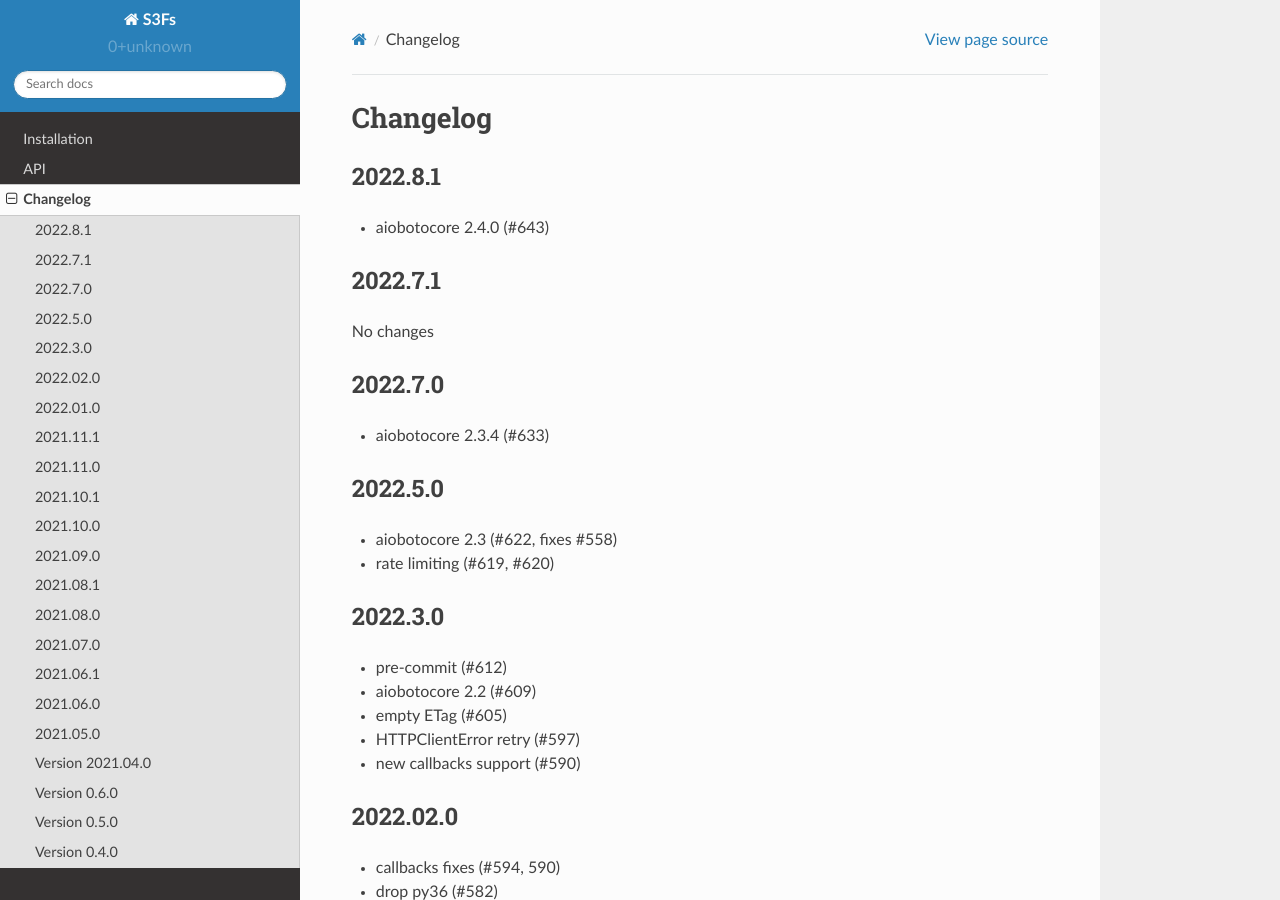
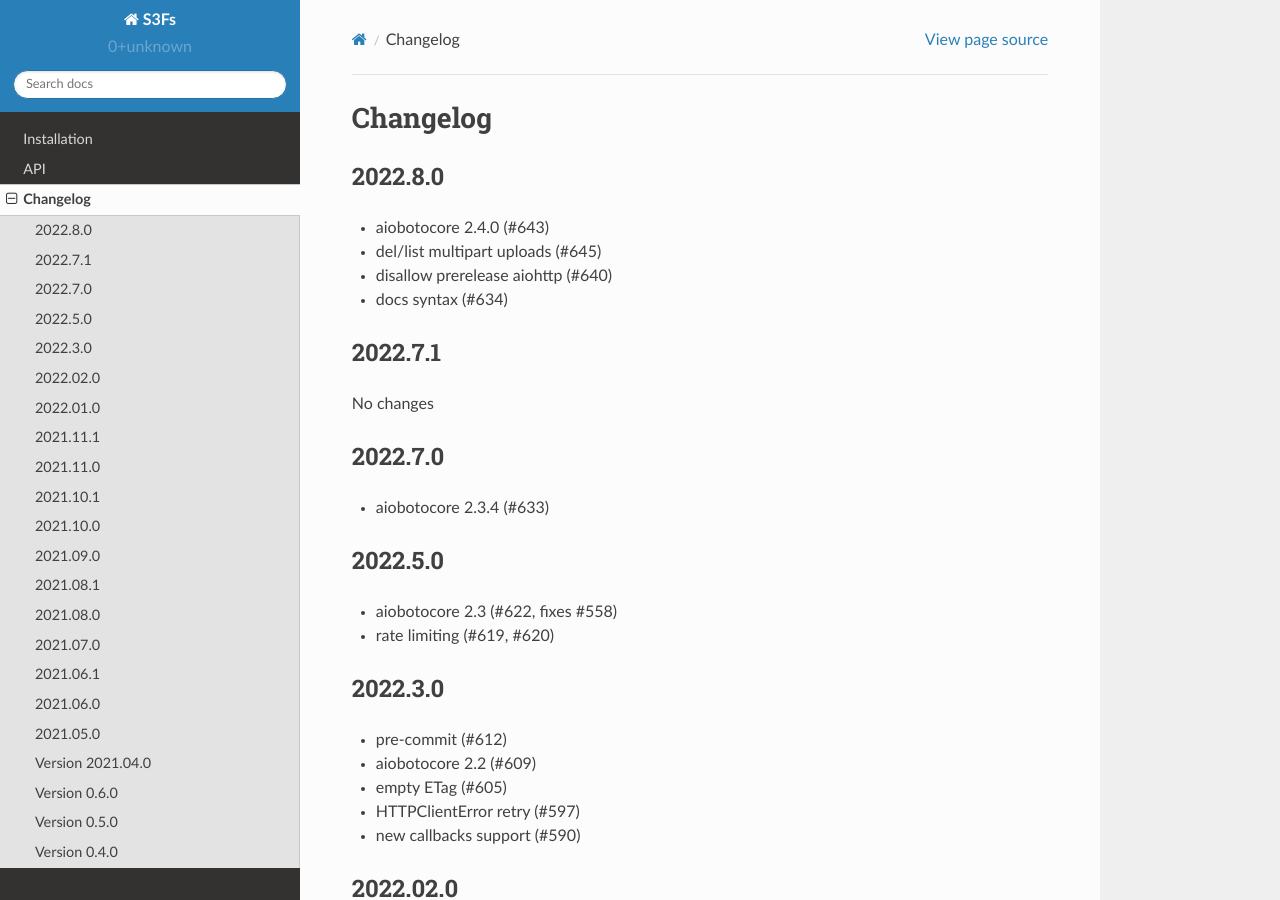
Before and after one commit to zarr-developers/s3fs, a Sphinx documentation site: the page built from docs/source/changelog.rst, in a window 1280 px wide and 900 px high. Built offline with Sphinx 7.4.7 and the Read the Docs theme 2.0.0, drawn with Linux system fonts in a browser that asks for light colours.

Commit message:
dep for release (#646)

```diff
--- a/docs/source/changelog.rst
+++ b/docs/source/changelog.rst
@@ -1,10 +1,13 @@
 Changelog
 =========
 
-2022.8.1
+2022.8.0
 --------
 
 - aiobotocore 2.4.0 (#643)
+- del/list multipart uploads (#645)
+- disallow prerelease aiohttp (#640)
+- docs syntax (#634)
 
 
 2022.7.1
--- a/requirements.txt
+++ b/requirements.txt
@@ -1,3 +1,3 @@
 aiobotocore~=2.4.0
-fsspec==2022.7.1
+fsspec==2022.8.0
 aiohttp!=4.0.0a0, !=4.0.0a1
```
